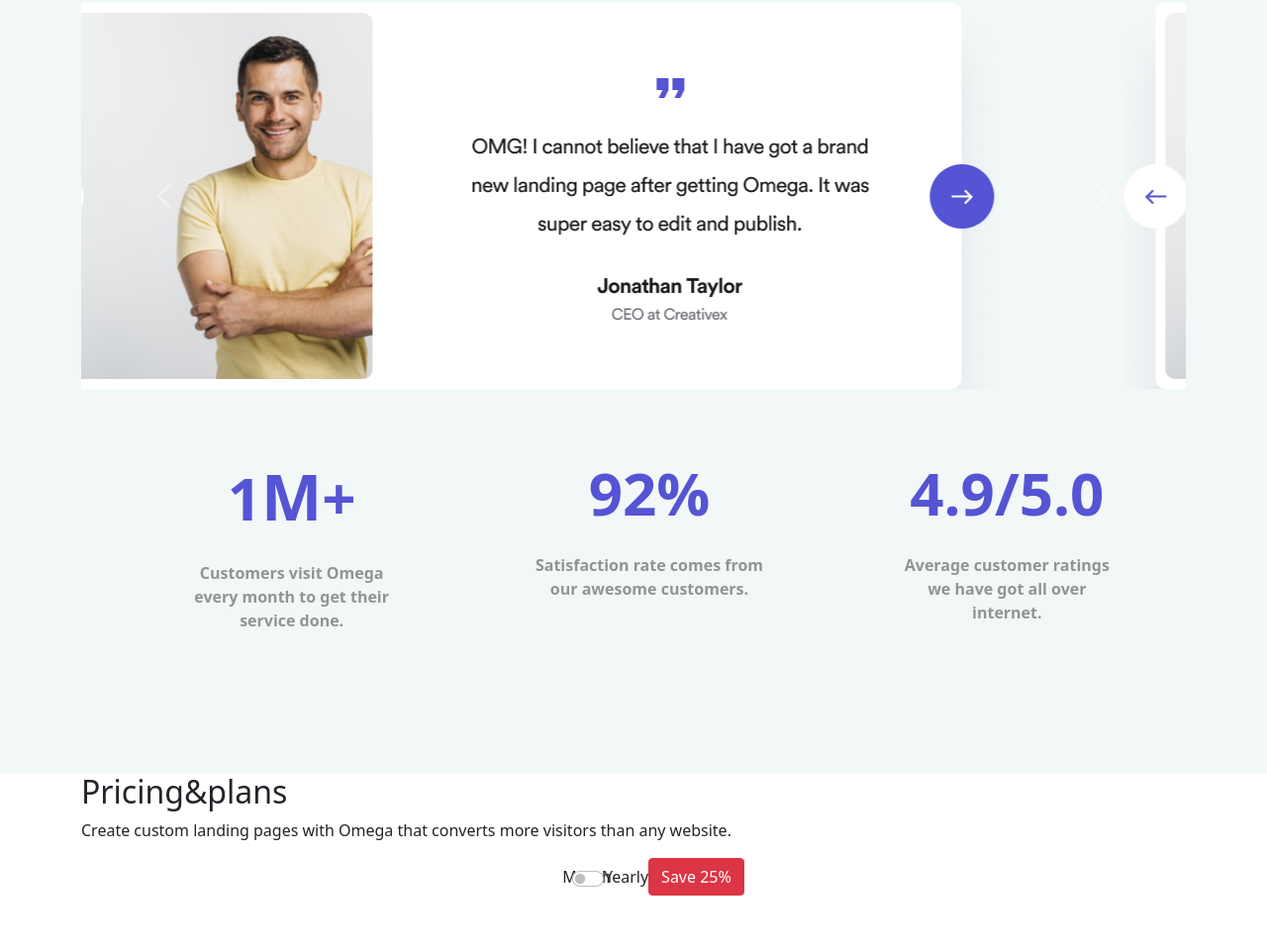
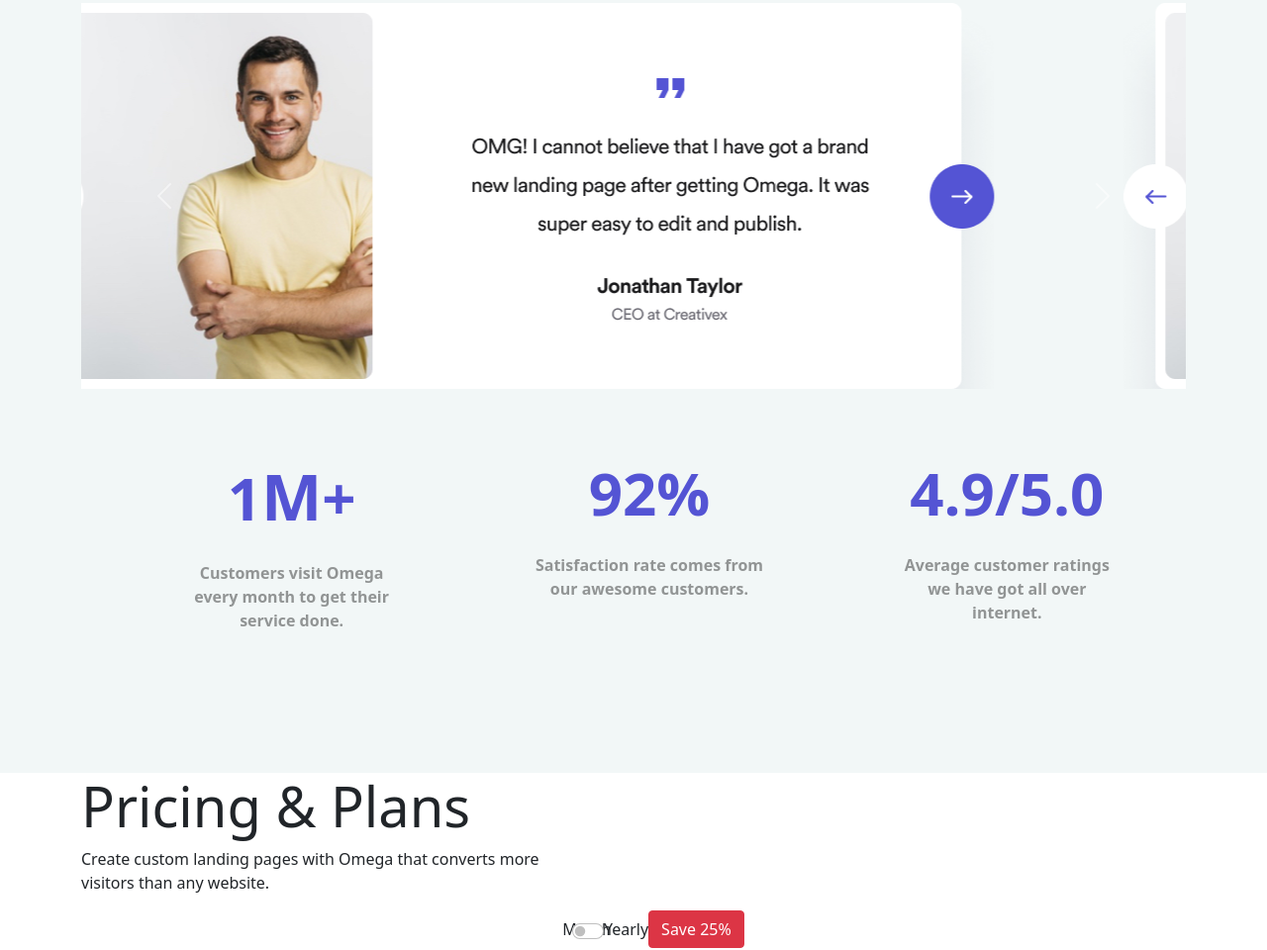
Before and after one commit to Abdussamaduz/omega-landing-5, a plain HTML site: page index.html in a window 1280 px wide. Shown: the part 3105-4065 px from the top of the page at 99% size. Before the commit the page ends 4012 px from the top, so only its background shows below. Drawn offline with nearby package versions, Linux system fonts and the light colour scheme.

Commit message:
Update index.html

```diff
--- a/index.html
+++ b/index.html
@@ -210,14 +210,14 @@
 	</section>
 	<section class="price">
 		<div class="container">
-			<h2 class="price-title">Pricing&plans</h2>
-			<p class="price-txt">Create custom landing pages with Omega that converts more visitors than any website.</p>
+			<h2 class="price-title display-4 text-capitalize">Pricing & plans</h2>
+			<p class="price-txt col-lg-5">Create custom landing pages with Omega that converts more visitors than any website.</p>
 			<div class="form-switch form-check d-lg-flex justify-content-center align-items-center">
 				<label class="form-check-label" for="Yoqish">
 					Month
 				</label>
 				<input class="form-check-input" type="checkbox" id="Yoqish">
-			<label for="btn">Yearly</label>
+			<label class="form-check-label-2" for="btn">Yearly</label>
 			<button type="button" id="btn" class="price-btn btn btn-danger">Save 25%</button>
 			</div>
 		</div>
```
